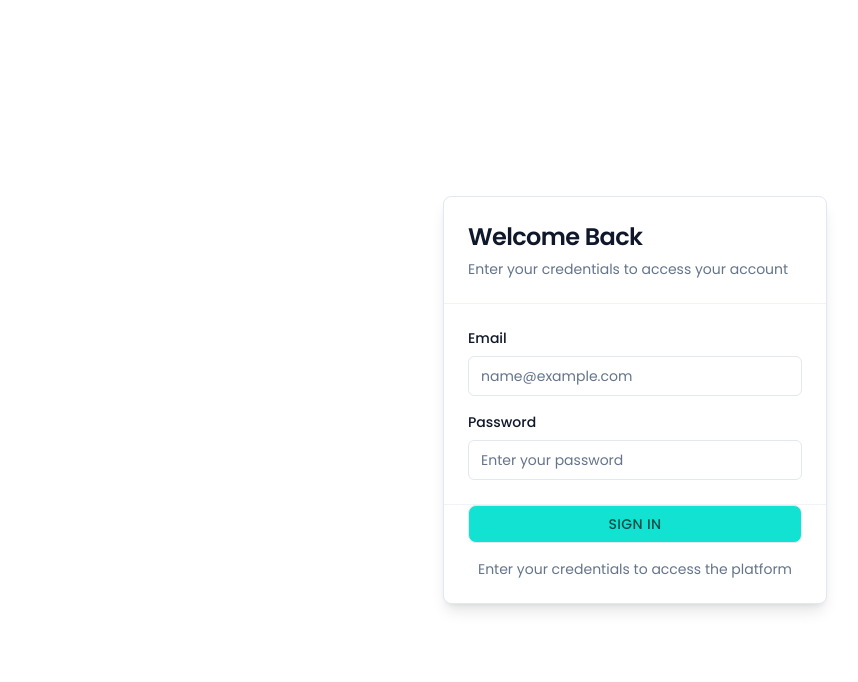
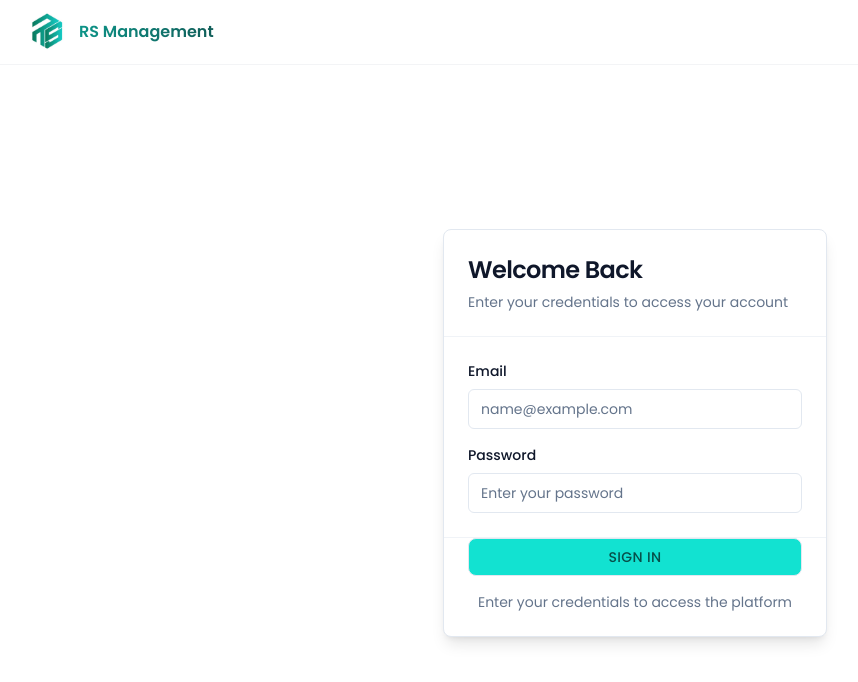
Before and after one commit to devxankit/Project-flow, a React (Vite) app in the folder frontend/: page / in a window 1280 px wide. Shown: the top 682 px of the page, without its empty margins (5-863 px from the left). Built offline with nearby package versions, Linux system fonts and the light colour scheme; no server answers.

Commit message:
auth page logo added

```diff
--- a/frontend/src/components/Customer-Navbar.jsx
+++ b/frontend/src/components/Customer-Navbar.jsx
@@ -54,12 +54,15 @@ const CustomerNavbar = () => {
         <div className="flex justify-between items-center h-16">
           {/* Logo */}
           <div className="flex-shrink-0">
-            <div className="flex items-center">
+            <div className="flex items-center space-x-3">
               <img
                 src="/images/logo.png"
-                alt="TaskFlow Logo"
+                alt="RS Management Logo"
                 className="h-10 w-auto"
               />
+              <span className="text-base font-semibold bg-gradient-to-r from-teal-600 to-teal-800 bg-clip-text text-transparent hidden sm:block">
+                RS Management
+              </span>
             </div>
           </div>
 
@@ -125,12 +128,15 @@ const CustomerNavbar = () => {
     <div className="md:hidden bg-white/95 backdrop-blur-md border-b border-gray-100 sticky top-0 z-50">
       <div className="flex justify-between items-center h-14 px-4">
         {/* Logo */}
-        <div className="flex items-center">
+        <div className="flex items-center space-x-2">
           <img
             src="/images/logo.png"
-            alt="TaskFlow Logo"
+            alt="RS Management Logo"
             className="h-8 w-auto"
           />
+          <span className="text-sm font-semibold bg-gradient-to-r from-teal-600 to-teal-800 bg-clip-text text-transparent">
+            RS Management
+          </span>
         </div>
 
         {/* Logout & Profile */}
--- a/frontend/src/components/Employee-Navbar.jsx
+++ b/frontend/src/components/Employee-Navbar.jsx
@@ -55,12 +55,15 @@ const EmployeeNavbar = () => {
         <div className="flex justify-between items-center h-16">
           {/* Logo */}
           <div className="flex-shrink-0">
-            <div className="flex items-center">
+            <div className="flex items-center space-x-3">
               <img
                 src="/images/logo.png"
-                alt="TaskFlow Logo"
+                alt="RS Management Logo"
                 className="h-10 w-auto"
               />
+              <span className="text-base font-semibold bg-gradient-to-r from-teal-600 to-teal-800 bg-clip-text text-transparent hidden sm:block">
+                RS Management
+              </span>
             </div>
           </div>
 
@@ -126,12 +129,15 @@ const EmployeeNavbar = () => {
     <div className="md:hidden bg-white/95 backdrop-blur-md border-b border-gray-100 sticky top-0 z-50">
       <div className="flex justify-between items-center h-14 px-4">
         {/* Logo */}
-        <div className="flex items-center">
+        <div className="flex items-center space-x-2">
           <img
             src="/images/logo.png"
-            alt="TaskFlow Logo"
+            alt="RS Management Logo"
             className="h-8 w-auto"
           />
+          <span className="text-sm font-semibold bg-gradient-to-r from-teal-600 to-teal-800 bg-clip-text text-transparent">
+            RS Management
+          </span>
         </div>
 
         {/* Logout & Profile */}
--- a/frontend/src/components/Navbar.jsx
+++ b/frontend/src/components/Navbar.jsx
@@ -20,12 +20,15 @@ const Navbar = () => {
         <div className="flex justify-between items-center h-16">
           {/* Logo */}
           <div className="flex-shrink-0">
-            <div className="flex items-center">
+            <div className="flex items-center space-x-3">
               <img
                 src="/images/logo.png"
-                alt="TaskFlow Logo"
+                alt="RS Management Logo"
                 className="h-10 w-auto"
               />
+              <span className="text-base font-semibold bg-gradient-to-r from-teal-600 to-teal-800 bg-clip-text text-transparent hidden sm:block">
+                RS Management
+              </span>
             </div>
           </div>
 
@@ -93,6 +96,17 @@ const Navbar = () => {
       {isOpen && (
         <div className="md:hidden">
           <div className="px-2 pt-2 pb-3 space-y-1 sm:px-3 bg-white border-t border-gray-100">
+            {/* Mobile Logo with Text */}
+            <div className="flex items-center space-x-2 px-3 py-2 mb-2">
+              <img
+                src="/images/logo.png"
+                alt="RS Management Logo"
+                className="h-6 w-auto"
+              />
+              <span className="text-sm font-semibold bg-gradient-to-r from-teal-600 to-teal-800 bg-clip-text text-transparent">
+                RS Management
+              </span>
+            </div>
             <a
               href="#"
               className="text-gray-700 hover:text-gray-900 block px-3 py-2 rounded-md text-base font-medium"
--- a/frontend/src/components/PM-Navbar.jsx
+++ b/frontend/src/components/PM-Navbar.jsx
@@ -55,12 +55,15 @@ const PMNavbar = () => {
         <div className="flex justify-between items-center h-16">
           {/* Logo */}
           <div className="flex-shrink-0">
-            <div className="flex items-center">
+            <div className="flex items-center space-x-3">
               <img
                 src="/images/logo.png"
-                alt="TaskFlow Logo"
+                alt="RS Management Logo"
                 className="h-10 w-auto"
               />
+              <span className="text-base font-semibold bg-gradient-to-r from-teal-600 to-teal-800 bg-clip-text text-transparent hidden sm:block">
+                RS Management
+              </span>
             </div>
           </div>
 
@@ -126,12 +129,15 @@ const PMNavbar = () => {
     <div className="md:hidden bg-white/95 backdrop-blur-md border-b border-gray-100 sticky top-0 z-50">
       <div className="flex justify-between items-center h-14 px-4">
         {/* Logo */}
-        <div className="flex items-center">
+        <div className="flex items-center space-x-2">
           <img
             src="/images/logo.png"
-            alt="TaskFlow Logo"
+            alt="RS Management Logo"
             className="h-8 w-auto"
           />
+          <span className="text-sm font-semibold bg-gradient-to-r from-teal-600 to-teal-800 bg-clip-text text-transparent">
+            RS Management
+          </span>
         </div>
 
         {/* Logout & Profile */}
--- /dev/null
+++ b/frontend/src/components/magicui/animated-shiny-text.jsx
@@ -0,0 +1,28 @@
+import { cn } from "../../lib/utils";
+
+export const AnimatedShinyText = ({
+  children,
+  className,
+  shimmerWidth = 100,
+  ...props
+}) => {
+  return (
+    <span
+      style={
+        {
+          "--shiny-width": `${shimmerWidth}px`
+        }
+      }
+      className={cn(
+        "mx-auto max-w-md text-neutral-600/70 dark:text-neutral-400/70",
+        // Shine effect
+        "animate-shiny-text bg-clip-text bg-no-repeat [background-position:0_0] [background-size:var(--shiny-width)_100%] [transition:background-position_1s_cubic-bezier(.6,.6,0,1)_infinite]",
+        // Shine gradient
+        "bg-gradient-to-r from-transparent via-black/80 via-50% to-transparent  dark:via-white/80",
+        className
+      )}
+      {...props}>
+      {children}
+    </span>
+  );
+};
--- a/frontend/src/index.css
+++ b/frontend/src/index.css
@@ -57,6 +57,7 @@
     --animate-marquee: marquee var(--duration) infinite linear;
     --animate-marquee-vertical: marquee-vertical var(--duration) linear infinite;
     --animate-rippling: rippling var(--duration) ease-out;
+    --animate-shiny-text: shiny-text 8s infinite;
   }
 }
 
@@ -116,6 +117,14 @@
   100% {
     transform: scale(2);
     opacity: 0;
+    }
+  }
+  @keyframes shiny-text {
+  0%, 90%, 100% {
+    background-position: calc(-100% - var(--shiny-width)) 0;
+    }
+  30%, 60% {
+    background-position: calc(100% + var(--shiny-width)) 0;
     }
   }
 }
--- a/frontend/src/pages/Auth.jsx
+++ b/frontend/src/pages/Auth.jsx
@@ -102,7 +102,30 @@ const Auth = () => {
 
   try {
     return (
-      <div className="min-h-screen bg-background flex items-center justify-center p-4">
+      <div className="min-h-screen bg-background">
+        {/* Auth Navbar */}
+        <nav className="bg-white/95 backdrop-blur-md border-b border-gray-100 sticky top-0 z-50">
+          <div className="max-w-7xl mx-auto px-4 sm:px-6 lg:px-8">
+            <div className="flex justify-start items-center h-16">
+              {/* Logo */}
+              <div className="flex-shrink-0">
+                <div className="flex items-center space-x-3">
+                  <img
+                    src="/images/logo.png"
+                    alt="RS Management Logo"
+                    className="h-10 w-auto"
+                  />
+                  <span className="text-base font-semibold bg-gradient-to-r from-teal-600 to-teal-800 bg-clip-text text-transparent">
+                    RS Management
+                  </span>
+                </div>
+              </div>
+            </div>
+          </div>
+        </nav>
+
+        {/* Auth Form */}
+        <div className="flex items-center justify-center p-4" style={{ minHeight: 'calc(100vh - 64px)' }}>
         <div className="w-full max-w-sm">
           <Card className="shadow-lg">
           <CardHeader className="border-b border-border/50">
@@ -176,16 +199,41 @@ const Auth = () => {
           </form>
           </Card>
         </div>
+        </div>
       </div>
     );
   } catch (error) {
     console.error('Auth component error:', error);
     return (
-      <div className="min-h-screen bg-gray-50 flex items-center justify-center">
-        <div className="text-center">
-          <h1 className="text-2xl font-bold text-red-600 mb-4">Auth Component Error</h1>
-          <p className="text-gray-600">There was an error loading the authentication page.</p>
-          <p className="text-sm text-gray-500 mt-2">Error: {error.message}</p>
+      <div className="min-h-screen bg-background">
+        {/* Auth Navbar */}
+        <nav className="bg-white/95 backdrop-blur-md border-b border-gray-100 sticky top-0 z-50">
+          <div className="max-w-7xl mx-auto px-4 sm:px-6 lg:px-8">
+            <div className="flex justify-start items-center h-16">
+              {/* Logo */}
+              <div className="flex-shrink-0">
+                <div className="flex items-center space-x-3">
+                  <img
+                    src="/images/logo.png"
+                    alt="RS Management Logo"
+                    className="h-10 w-auto"
+                  />
+                  <span className="text-base font-semibold bg-gradient-to-r from-teal-600 to-teal-800 bg-clip-text text-transparent">
+                    RS Management
+                  </span>
+                </div>
+              </div>
+            </div>
+          </div>
+        </nav>
+
+        {/* Error Content */}
+        <div className="flex items-center justify-center p-4" style={{ minHeight: 'calc(100vh - 64px)' }}>
+          <div className="text-center">
+            <h1 className="text-2xl font-bold text-red-600 mb-4">Auth Component Error</h1>
+            <p className="text-gray-600">There was an error loading the authentication page.</p>
+            <p className="text-sm text-gray-500 mt-2">Error: {error.message}</p>
+          </div>
         </div>
       </div>
     );
```
Also changed, not shown: frontend/public/images/logo.png.
